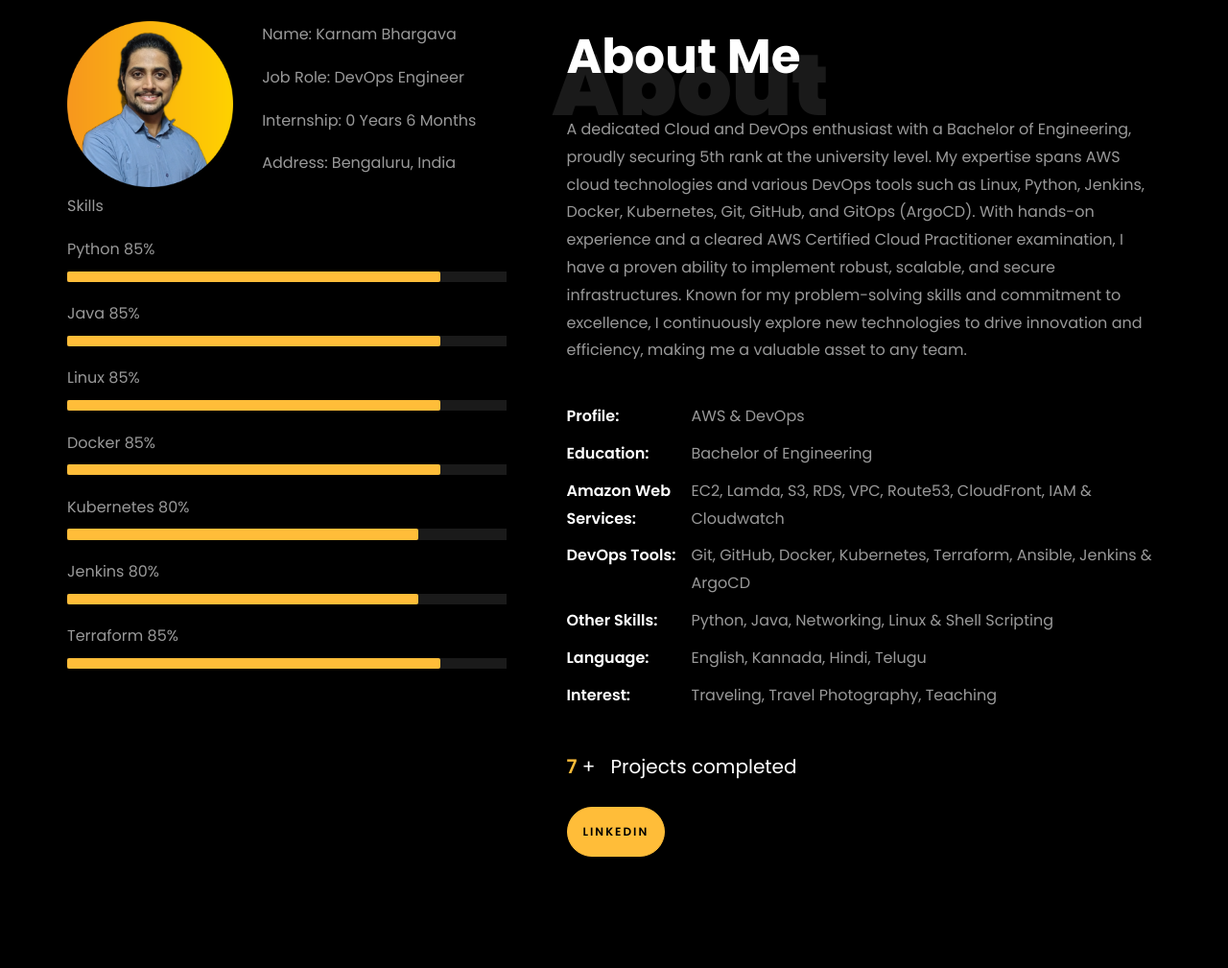
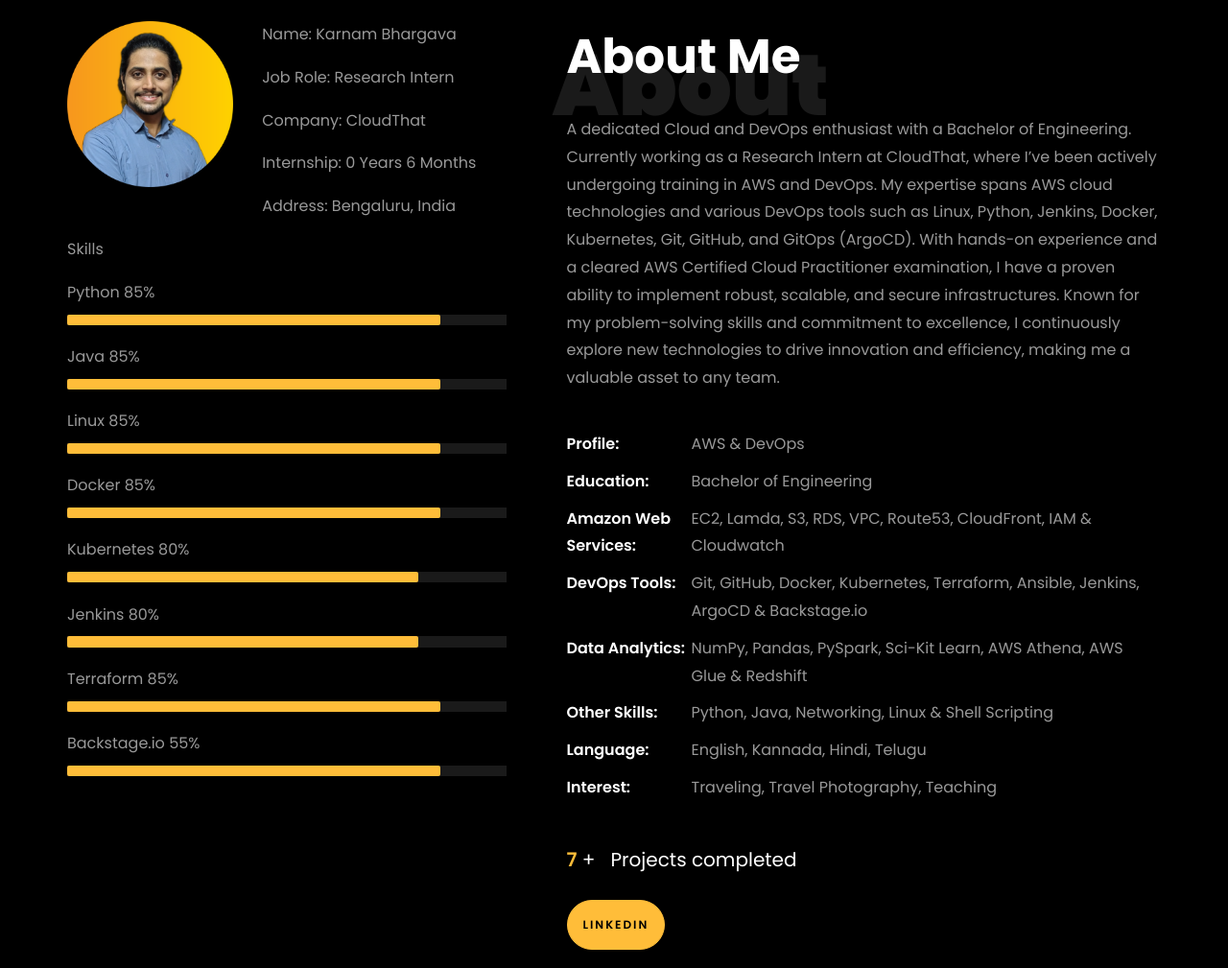
Before and after one commit to Karnam-Bhargava/KarnamBhargava.github.io, a plain HTML site: page index.html in a window 1280 px wide. Shown: the part 840-1849 px from the top of the page at 96% size. Drawn offline with Linux system fonts and the light colour scheme; files whose address does not match are found by name.

Commit message:
Updataed index.html

```diff
--- a/index.html
+++ b/index.html
@@ -220,7 +220,8 @@
 									<div class="col-sm-6 col-md-7">
 									  <div class="about-info">
 										<p><span class="title-s">Name: </span> <span>Karnam Bhargava</span></p>
-										<p><span class="title-s">Job Role: </span> <span>DevOps Engineer</span></p>
+										<p><span class="title-s">Job Role: </span> <span>Research Intern</span></p>
+										<p><span class="title-s">Company: </span> <span>CloudThat</span></p>
 										<p><span class="title-s">Internship: </span> <span>0 Years 6 Months</span></p>
 										<p><span class="title-s">Address: </span> <span>Bengaluru, India</span></p>
 									  </div>
@@ -258,12 +259,19 @@
 										<div class="progress-bar" role="progressbar" style="width: 80%" aria-valuenow="80" aria-valuemin="0"
 											aria-valuemax="100"></div>
 									</div>
+
 									<span>Jenkins</span> <span class="pull-right">80%</span>
 									<div class="progress">
 										<div class="progress-bar" role="progressbar" style="width: 80%" aria-valuenow="80" aria-valuemin="0"
 											aria-valuemax="100"></div>
 									</div>
+
 									<span>Terraform</span> <span class="pull-right">85%</span>
+									<div class="progress">
+										<div class="progress-bar" role="progressbar" style="width: 85%" aria-valuenow="80" aria-valuemin="0"
+											aria-valuemax="100"></div>
+									</div>
+									<span>Backstage.io</span> <span class="pull-right">55%</span>
 									<div class="progress">
 										<div class="progress-bar" role="progressbar" style="width: 85%" aria-valuenow="80" aria-valuemin="0"
 											aria-valuemax="100"></div>
@@ -280,7 +288,8 @@
 								<h1 class="big">About</h1>
 								<h2 class="mb-4">About Me</h2>
 
-								<p>A dedicated Cloud and DevOps enthusiast with a Bachelor of Engineering, proudly securing 5th rank at the university level.
+								<p>A dedicated Cloud and DevOps enthusiast with a Bachelor of Engineering.
+									Currently working as a Research Intern at CloudThat, where I’ve been actively undergoing training in AWS and DevOps.
 									My expertise spans AWS cloud technologies and various DevOps tools such as Linux, Python, Jenkins, Docker, Kubernetes, Git, GitHub, and GitOps (ArgoCD).
 									With hands-on experience and a cleared AWS Certified Cloud Practitioner examination,
 									I have a proven ability to implement robust, scalable, and secure infrastructures.
@@ -291,7 +300,8 @@
 									<!-- <li class="d-flex"><span>Domain:</span> <span>Retail, Ecommerce, BFSI &amp; Digital Marketing</span></li> -->
 									<li class="d-flex"><span>Education:</span> <span>Bachelor of Engineering</span></li>
 									<li class="d-flex"><span>Amazon Web Services:</span> <span>EC2, Lamda, S3, RDS, VPC, Route53, CloudFront, IAM &amp; Cloudwatch</span></li>
-									<li class="d-flex"><span>DevOps Tools:</span> <span>Git, GitHub, Docker, Kubernetes, Terraform, Ansible, Jenkins &amp; ArgoCD</span></li>
+									<li class="d-flex"><span>DevOps Tools:</span> <span>Git, GitHub, Docker, Kubernetes, Terraform, Ansible, Jenkins, ArgoCD &amp; Backstage.io</span></li>
+									<li class="d-flex"><span>Data Analytics:</span> <span>NumPy, Pandas, PySpark, Sci-Kit Learn, AWS Athena, AWS Glue &amp; Redshift</span></li>
 									<li class="d-flex"><span>Other Skills:</span> <span>Python, Java, Networking, Linux &amp; Shell Scripting</span></li>
 									<li class="d-flex"><span>Language:</span> <span>English, Kannada, Hindi, Telugu</span></li>
 									<li class="d-flex"><span>Interest:</span> <span>Traveling, Travel Photography, Teaching</span></li>
@@ -351,21 +361,21 @@
 					</div>
 				</div>
 
-				<!-- <div class="col-md-6">
+				<div class="col-md-6">
 					<div class="resume-wrap ftco-animate">
-						<span class="date">2018-2021</span>
-						<h2>Senior Data Analyst</h2>
-						<span class="position">iQuanti</span>
-						<p class="mt-4">iQuanti is a data-driven digital marketing analytics and solutions company, helps top 100 global brands.
+						<span class="date">Jan 2025 - Present</span>
+						<h2>Research Intern</h2>
+						<span class="position">CloudThat</span>
+						<p class="mt-4">A 13- year strong global powerhouse of consulting and training services in Cloud Computing. Partnered with Microsoft, Amazon and Google to offer quality results, awards and recognitions.
 							<ul>
-								<li>Performed in-depth market research and analysis to create online pages. Resulted in ~100% website growth and 30% increase in conversion rate YoY.</li>
-								<li>Delivered multiple training and mentorship sessions on analytical tools like SQL, MS Excel, Power BI, Tableau and Python.</li>
-								<li>Performed migration and enhancements for merchandising dashboard, involved data integration and its feature improvement.</li>
+								<li>I’ve developed strong data engineering and analytics skills, working with tools like NumPy, Pandas, PySpark, Matplotlib, Seaborn, and Scikit-learn to build and visualize data pipelines, while leveraging AWS services like Glue, Redshift, and Athena for scalable data processing and insights.</li>
+								<li>Through hands-on experience on AWS Cloud, I’ve mastered deploying and managing cloud infrastructure using AWS services, creating secure and efficient solutions.</li>
+								<li>Contributing to an internal development portal using Backstage.io, applying DevOps practices to streamline CI/CD pipelines, enhance developer collaboration, and drive productivity in a cloud-native environment.</li>
 							</ul>
 						</p>
 					</div>
 
-				</div> -->
+				</div>
 			</div>
 
 		<br>
@@ -470,7 +480,6 @@
 				<a href="https://github.com/rishabhnmishra/customer_segmentation/blob/main/Customer_Segmentation-final.ipynb" class="block-20 zoom-effect" style="background-image: url('images/proj_5.jpg');">
 				</a>
 				<div class="text mt-3 float-right d-block">
-
 				  <h3 class="heading"><a href="#">Visualize Netflix Data Using Amazon QuickSight</a></h3>
 				  <p>The project involves visualizing Netflix data using Amazon QuickSight, utilizing Amazon S3 to store both JSON and CSV files.</p>
 				</div>
```
